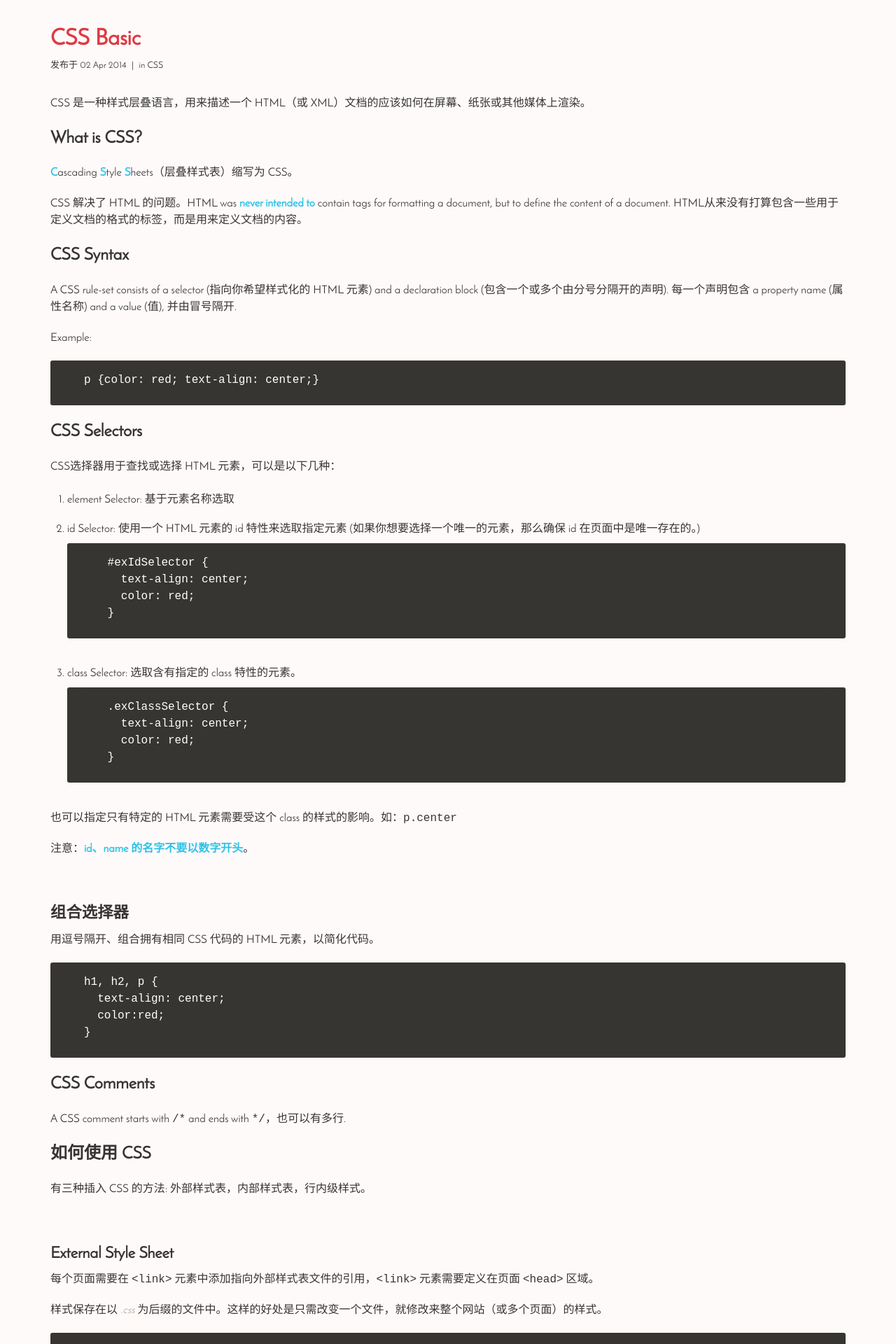
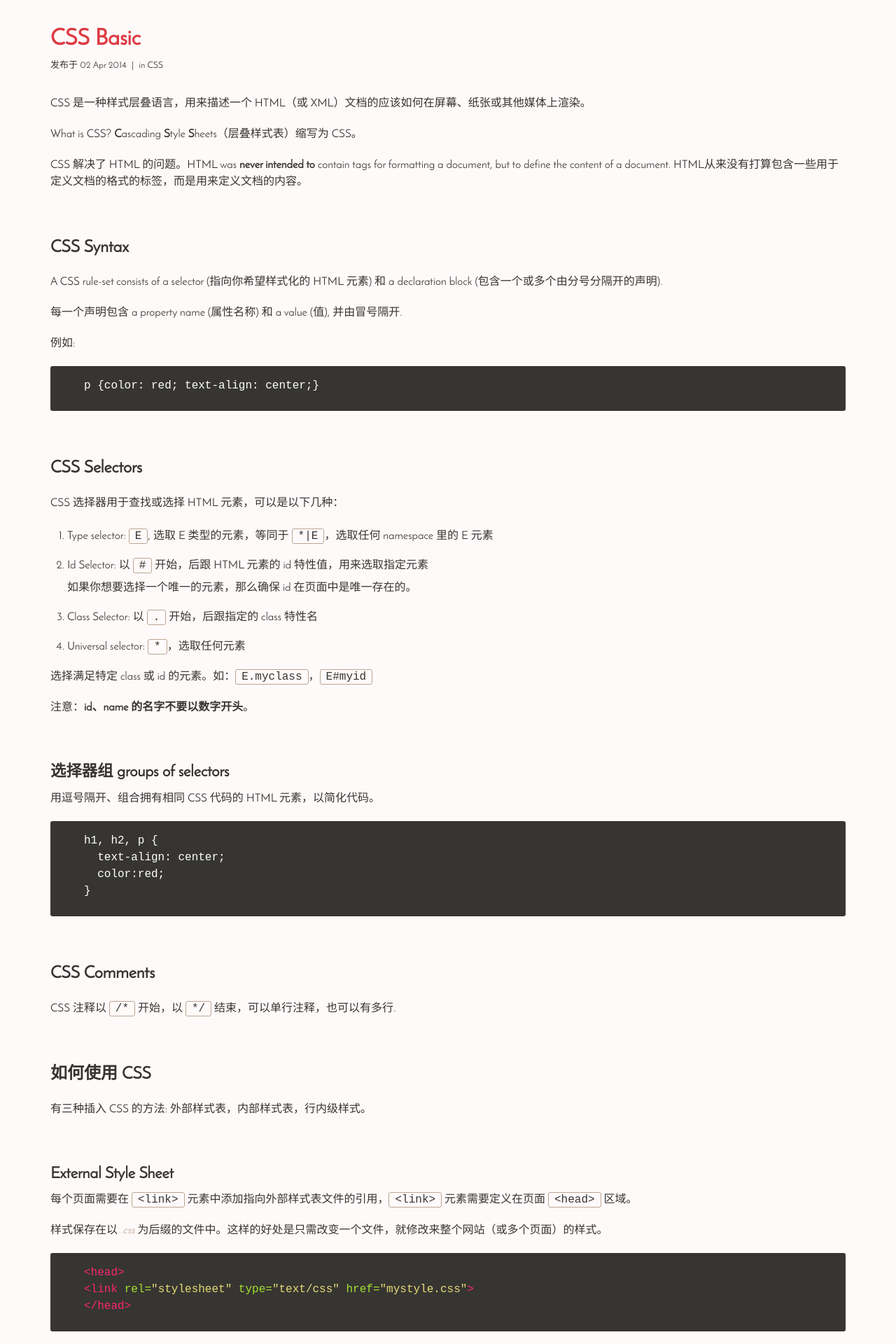
Before and after one commit to Vivi-wu/dive-into-web, a Jekyll site: the page built from _posts/2014-04-02-CSS-Basic.markdown, in a window 1280 px wide. Shown: the top 1920 px of the page at 70% size. Built offline with Jekyll 4.4.1, drawn with Linux system fonts in a browser that asks for light colours; some of the changed text lies outside the part shown.

Commit message:
update css basic post and style

````diff
--- a/_posts/2014-04-02-CSS-Basic.markdown
+++ b/_posts/2014-04-02-CSS-Basic.markdown
@@ -4,46 +4,39 @@ category: CSS
 ---
 CSS 是一种样式层叠语言，用来描述一个 HTML（或 XML）文档的应该如何在屏幕、纸张或其他媒体上渲染。
 
-## What is CSS?
-
-**C**ascading **S**tyle **S**heets（层叠样式表）缩写为 CSS。
+What is CSS? **C**ascading **S**tyle **S**heets（层叠样式表）缩写为 CSS。
 
 CSS 解决了 HTML 的问题。HTML was **never intended to** contain tags for formatting a document, but to define the content of a document. HTML从来没有打算包含一些用于定义文档的格式的标签，而是用来定义文档的内容。
 
 ## CSS Syntax
 
-A CSS rule-set consists of a selector (指向你希望样式化的 HTML 元素) and a declaration block (包含一个或多个由分号分隔开的声明). 每一个声明包含 a property name (属性名称) and a value (值), 并由冒号隔开.
+A CSS rule-set consists of a selector (指向你希望样式化的 HTML 元素) 和 a declaration block (包含一个或多个由分号分隔开的声明).
+
+每一个声明包含 a property name (属性名称) 和 a value (值), 并由冒号隔开.
 
 <!--more-->
 
-Example:
+例如:
 
     p {color: red; text-align: center;}
 
 ## CSS Selectors
 
-CSS选择器用于查找或选择 HTML 元素，可以是以下几种：
+CSS 选择器用于查找或选择 HTML 元素，可以是以下几种：
 
-1. element Selector: 基于元素名称选取
-2. id Selector: 使用一个 HTML 元素的 id 特性来选取指定元素 (如果你想要选择一个唯一的元素，那么确保 id 在页面中是唯一存在的。)
+1. Type selector: `E`, 选取 E 类型的元素，等同于 `*|E`，选取任何 namespace 里的 E 元素
+2. Id Selector: 以 `#` 开始，后跟 HTML 元素的 id 特性值，用来选取指定元素
 
-        #exIdSelector {
-          text-align: center;
-          color: red;
-        }
+    如果你想要选择一个唯一的元素，那么确保 id 在页面中是唯一存在的。
 
-3. class Selector: 选取含有指定的 class 特性的元素。
+3. Class Selector: 以 `.` 开始，后跟指定的 class 特性名
+4. Universal selector: `*`，选取任何元素
 
-        .exClassSelector {
-          text-align: center;
-          color: red;
-        }
-
-也可以指定只有特定的 HTML 元素需要受这个 class 的样式的影响。如：`p.center`
+选择满足特定 class 或 id 的元素。如：`E.myclass`，`E#myid`
 
 注意：**id、name 的名字不要以数字开头**。
 
-### 组合选择器
+### 选择器组 groups of selectors
 
 用逗号隔开、组合拥有相同 CSS 代码的 HTML 元素，以简化代码。
 
@@ -54,7 +47,7 @@ CSS选择器用于查找或选择 HTML 元素，可以是以下几种：
 
 ## CSS Comments
 
-A CSS comment starts with `/*` and ends with `*/`，也可以有多行.
+CSS 注释以 `/*` 开始，以 `*/` 结束，可以单行注释，也可以有多行.
 
 ## 如何使用 CSS
 
@@ -66,9 +59,11 @@ A CSS comment starts with `/*` and ends with `*/`，也可以有多行.
 
 样式保存在以 _.css_ 为后缀的文件中。这样的好处是只需改变一个文件，就修改来整个网站（或多个页面）的样式。
 
-    <head>
-    <link rel="stylesheet" type="text/css" href="mystyle.css">
-    </head>
+```html
+<head>
+<link rel="stylesheet" type="text/css" href="mystyle.css">
+</head>
+```
 
 注意： The _type_ attribute is **not necessary** in HTML5.
 
@@ -76,12 +71,14 @@ A CSS comment starts with `/*` and ends with `*/`，也可以有多行.
 
 当**一个页面**需要有唯一的样式时，将样式写在 `<style>` 元素里，放在页面 `<head>` 区域.
 
-    <head>
-    <style>
-    body {background-image: url("images/background.gif");}
-    p {margin-left: 20px;}
-    </style>
-    </head>
+```html
+<head>
+<style>
+body {background-image: url("images/background.gif");}
+p {margin-left: 20px;}
+</style>
+</head>
+```
 
 ### Inline Styling
 
@@ -99,9 +96,11 @@ A CSS comment starts with `/*` and ends with `*/`，也可以有多行.
 
 _url_ 可以是**字符串**，也可以是 **url()**。
 
-    @import "custom.css";
-    @import url("common.css") screen, projection;
-    @import url("landscape.css") screen and (orientation: landscape);
+```css
+@import "custom.css";
+@import url("common.css") screen, projection;
+@import url("landscape.css") screen and (orientation: landscape);
+```
 
 **避免使用** `@import`，因为这样做会**导致样式文件无法并行下载**。使用 @import 引用的文件只有在引用它的那个 css 文件被下载、解析之后，浏览器才知道还有另外一个 css 文件需要下载，然后去下载，完了之后再开始解析、构建render tree等一系列操作，会出现页面闪烁。有些浏览器中 css @import 引起的 css 解析延迟，会加长页面留白期。
 
@@ -117,12 +116,14 @@ Generally speaking we can say that all the styles will "cascade" into a new "vir
 2. _External style_ sheet and _Internal style_ sheet (in the head section) 注意：外部样式表和内部样式表在头部**书写的顺序也会影响优先级**，写在后面的优先级高。
 3. _Inline style_ (inside an HTML element)
 
-对同一个HTML元素同时使用多个 CSS class 时，class 选择器**写在越后面层叠优先级越高**。
+对同一个HTML元素同时使用多个 CSS class 时，class 选择器写在**越靠右边**层叠优**先级越高**。
 
-    <style>
-    .a1{color:red;}
-    .a2{color:green;}
-    .a3{color:blue;}
-    </style>
-    <p class="a1 a2 a3">test</p>
-    <!--文字颜色最终为blue-->
+```html
+<style>
+.a1{color:red;}
+.a2{color:green;}
+.a3{color:blue;}
+</style>
+<p class="a1 a2 a3">test</p>
+<!--文字颜色最终为blue-->
+```
--- a/_sass/_base.scss
+++ b/_sass/_base.scss
@@ -47,8 +47,15 @@ em {
   color: $em-color;
 }
 
-strong {
-  color: $highlight-color;
+code {
+  padding: 1px 8px;
+  border: 1px solid $border-color;
+  border-radius: 3px;
+}
+
+pre code {
+  padding: 0;
+  border: none;
 }
 
 /*
@@ -93,7 +100,7 @@ table {
 }
 
 table, th, td {
-  border: 1px solid $em-color;
+  border: 1px solid $border-color;
   border-collapse: collapse;
 }
 
--- a/_sass/_mixins.scss
+++ b/_sass/_mixins.scss
@@ -1,4 +1,3 @@
-
 .border_bottom {
   border-bottom: 1px solid rgba(188, 165, 144,0.5),
 }
@@ -13,8 +12,11 @@
 /*
  * Text
  */
-.text-center {
+.t-center {
   text-align: center;
+}
+.t-blue {
+  color: $highlight-color;
 }
 
 
@@ -30,7 +32,7 @@
   color: $text-color;
   background-color: #ffffff;
   border-radius: 2px;
-  border: 1px solid $em-color;
+  border: 1px solid $border-color;
   opacity: 0;
   display: none;
   cursor: pointer;
--- a/_sass/_post.scss
+++ b/_sass/_post.scss
@@ -44,6 +44,9 @@ figure.highlight {
     p {
       margin-bottom: 0.5rem;
     }
+    &>p:last-child {
+      margin-bottom: 0;
+    }
   }
   h3 {
     font-size: 1.4rem;
@@ -52,6 +55,7 @@ figure.highlight {
 }
 
 .post-wrapper {
+  .post article h2,
   .post article h3 {
     margin-top: 4rem;
   }
--- a/_sass/_variables.scss
+++ b/_sass/_variables.scss
@@ -20,5 +20,7 @@ $heading-color:   #dd3b44; // 银朱，heading
 $highlight-color: #2ec3e7; // 天青，strong
 $em-color:     #bca590; // 纸棕，em 斜体：attribute
 
+$border-color: #bca590;
+
 // 媒体查询断点
 $breakpoint-mobile: 544px;
````
Also changed, not shown: css/index.html (+6 -5 lines).
